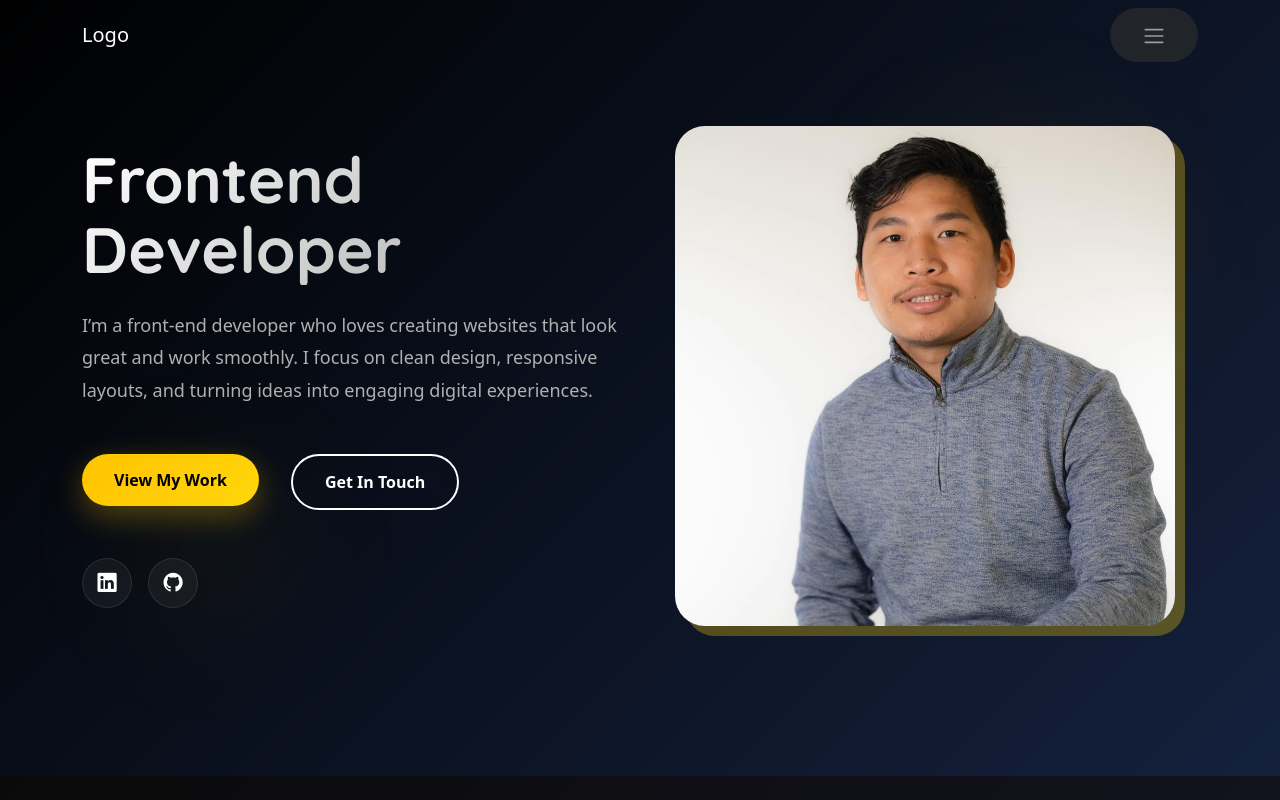
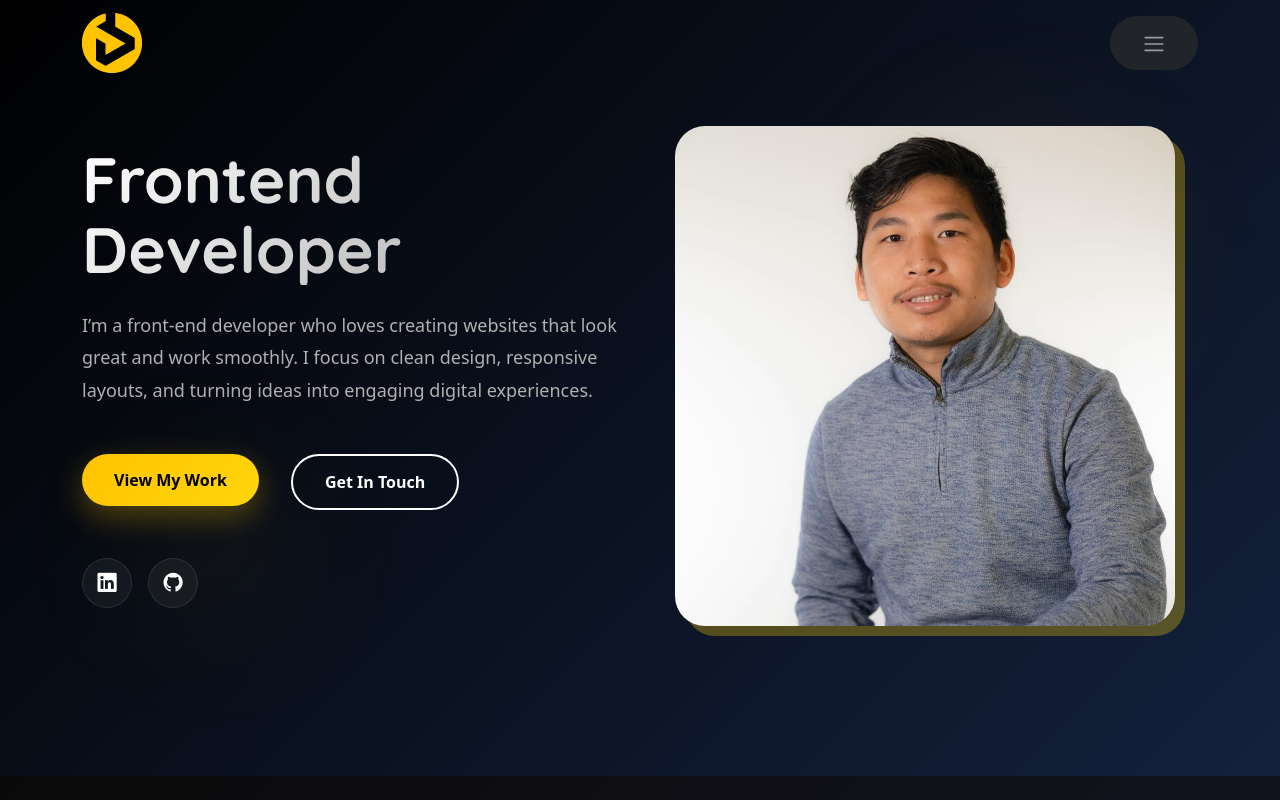
Before and after one commit to magarbinod/myPortfolio, a React (Vite) app: page / in a window 1280 px wide. Shown: the top 800 px of the page. Built offline with nearby package versions, Linux system fonts and the light colour scheme.

Commit message:
add logo

```diff
--- a/src/components/Header.jsx
+++ b/src/components/Header.jsx
@@ -1,6 +1,7 @@
 import React, { useState, useEffect } from "react";
 import { Link } from "react-router-dom";
 import "../App.css";
+import Logo from "../assets/images/Binod-Magar-Logo.png"
 
 const Header = () => {
   // State for menu toggle
@@ -32,7 +33,7 @@ const Header = () => {
       <nav className={`navbar fixed-top navbar-dark ${isScrolled ? "scrolled" : ""}`}>
         <div className="container d-flex justify-content-between">
           <a className="navbar-brand text-white" href="/">
-            Logo
+            <img src={Logo} className="img-fluid"></img>
           </a>
           <button className="btn btn-dark" onClick={toggleMenu}>
             <span className="navbar-toggler-icon"></span>
```
Also changed, not shown: src/assets/images/Binod-Magar-Logo.png (added).
